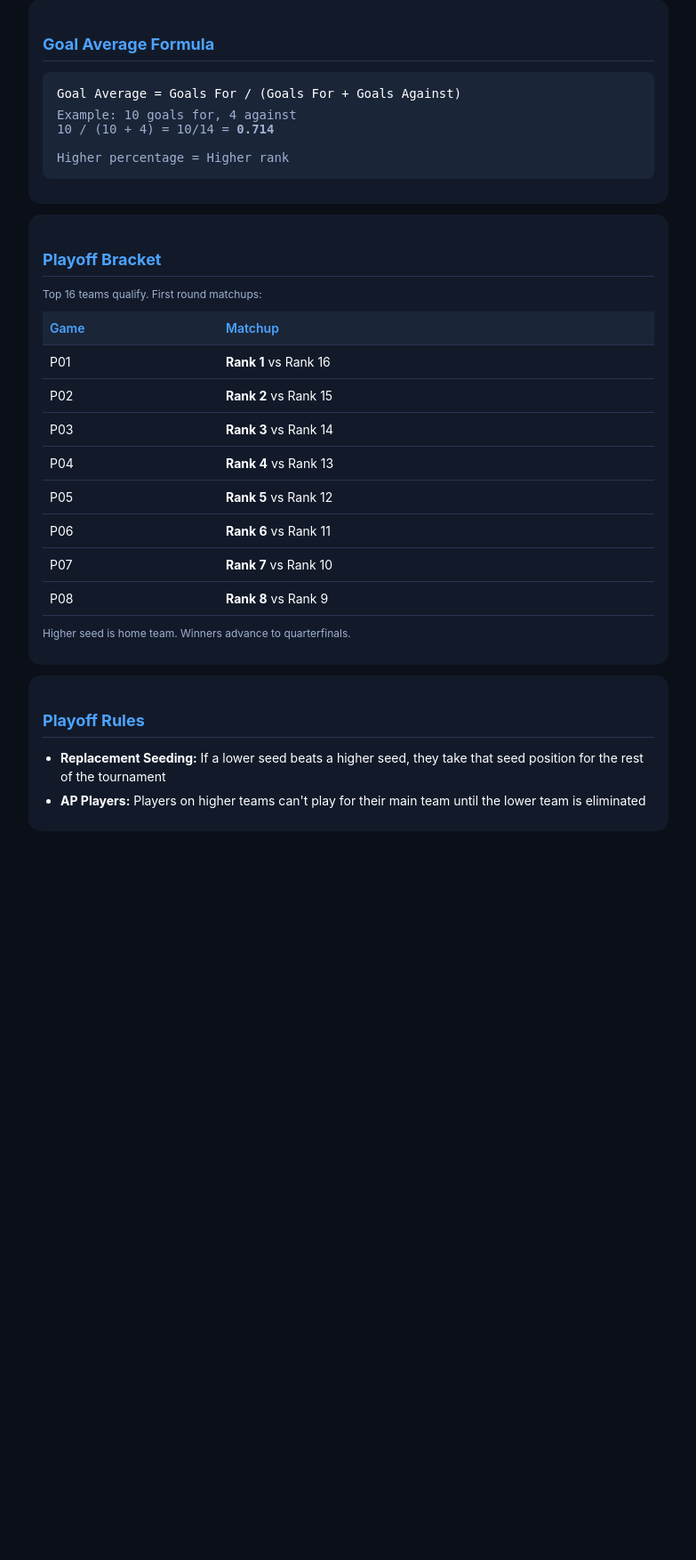
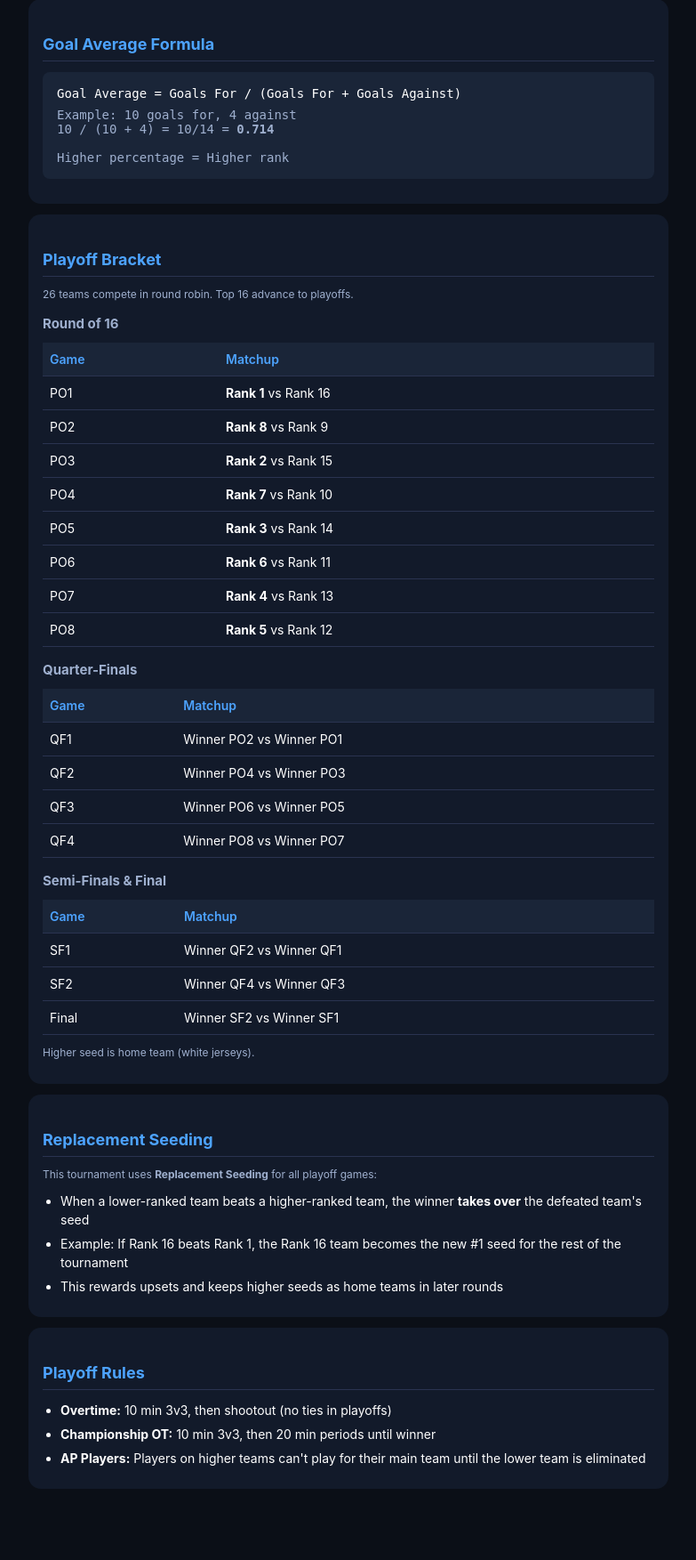
Before and after one commit to Agent4343/IceJam-U15-AAA, a FastAPI app: page /rules in a window 1280 px wide. Shown: the part 2214-3967 px from the top of the page at 89% size, without its empty margins (248-1031 px from the left). Before the commit the page ends 3148 px from the top, so only its background shows below. Run offline with FastAPI, Linux system fonts and the light colour scheme.

Commit message:
Fix playoff bracket matchups and document replacement seeding
- Fix Round of 16 pairings: PO1(1v16), PO2(8v9), PO3(2v15), PO4(7v10),
  PO5(3v14), PO6(6v11), PO7(4v13), PO8(5v12)
- Add replacement seeding documentation (lower seed takes higher seed's
  ranking when winning)
- Update rules.html with correct bracket structure and all playoff rounds
- Document 26 teams in round robin, top 16 advance to playoffs
- Add quarter-finals, semi-finals, and final matchup structure to API

```diff
--- a/app.py
+++ b/app.py
@@ -1139,7 +1139,20 @@ def get_scores(
 
 @app.get("/api/playoff-bracket")
 def playoff_bracket():
-    """Generate playoff bracket based on scraped standings."""
+    """
+    Generate playoff bracket based on scraped standings.
+
+    This tournament uses REPLACEMENT SEEDING:
+    - When a lower-ranked team beats a higher-ranked team, the lower-ranked team
+      takes over the defeated team's seeding position for the rest of the tournament.
+    - Example: If Rank 16 beats Rank 1, the Rank 16 team becomes the new Rank 1 seed.
+
+    Bracket Structure:
+    - Round of 16 (PO1-PO8): Top 16 teams from round robin (26 teams total)
+    - Quarter-Finals (QF1-QF4): Winners re-seeded
+    - Semi-Finals (SF1-SF2): Winners re-seeded
+    - Final: Championship game
+    """
     standings_result = scrape_icejam()
 
     if not standings_result.get("ok") or not standings_result.get("standings"):
@@ -1152,58 +1165,88 @@ def playoff_bracket():
     standings = standings_result["standings"]
     teams_count = len(standings)
 
-    # Standard 16-team bracket (1v16, 2v15, 3v14, etc.)
-    # If fewer than 16 teams, some get byes
-    bracket = []
-    matchup_pairs = [
-        (1, 16, "P01"),
-        (2, 15, "P02"),
-        (3, 14, "P03"),
-        (4, 13, "P04"),
-        (5, 12, "P05"),
-        (6, 11, "P06"),
-        (7, 10, "P07"),
-        (8, 9, "P08"),
+    def get_team(rank):
+        """Get team by rank, return None if rank exceeds available teams."""
+        if rank <= teams_count:
+            team = standings[rank - 1]
+            return {
+                "rank": rank,
+                "team": team["team"],
+                "record": f"{team['w']}-{team['l']}-{team['t']}",
+                "pts": team["pts"]
+            }
+        return None
+
+    # Round of 16 matchups (structured for replacement seeding bracket)
+    # Pairings designed so QF matchups are: PO2vPO1, PO4vPO3, PO6vPO5, PO8vPO7
+    round_of_16 = [
+        {"game": "PO1", "high": 1, "low": 16},
+        {"game": "PO2", "high": 8, "low": 9},
+        {"game": "PO3", "high": 2, "low": 15},
+        {"game": "PO4", "high": 7, "low": 10},
+        {"game": "PO5", "high": 3, "low": 14},
+        {"game": "PO6", "high": 6, "low": 11},
+        {"game": "PO7", "high": 4, "low": 13},
+        {"game": "PO8", "high": 5, "low": 12},
     ]
 
-    for high_seed, low_seed, game_id in matchup_pairs:
-        high_team = standings[high_seed - 1] if high_seed <= teams_count else None
-        low_team = standings[low_seed - 1] if low_seed <= teams_count else None
+    bracket = []
+    for matchup in round_of_16:
+        high_team = get_team(matchup["high"])
+        low_team = get_team(matchup["low"])
 
         if high_team and low_team:
             bracket.append({
-                "game": game_id,
-                "high_seed": {
-                    "rank": high_seed,
-                    "team": high_team["team"],
-                    "record": f"{high_team['w']}-{high_team['l']}-{high_team['t']}",
-                    "pts": high_team["pts"]
-                },
-                "low_seed": {
-                    "rank": low_seed,
-                    "team": low_team["team"],
-                    "record": f"{low_team['w']}-{low_team['l']}-{low_team['t']}",
-                    "pts": low_team["pts"]
-                },
-                "matchup": f"#{high_seed} {high_team['team']} vs #{low_seed} {low_team['team']}"
+                "game": matchup["game"],
+                "round": "Round of 16",
+                "high_seed": high_team,
+                "low_seed": low_team,
+                "matchup": f"#{matchup['high']} {high_team['team']} vs #{matchup['low']} {low_team['team']}",
+                "home_team": high_team["team"],
+                "note": "Higher seed is HOME (white jerseys)"
             })
         elif high_team:
             bracket.append({
-                "game": game_id,
-                "high_seed": {
-                    "rank": high_seed,
-                    "team": high_team["team"],
-                    "record": f"{high_team['w']}-{high_team['l']}-{high_team['t']}",
-                    "pts": high_team["pts"]
-                },
+                "game": matchup["game"],
+                "round": "Round of 16",
+                "high_seed": high_team,
                 "low_seed": None,
-                "matchup": f"#{high_seed} {high_team['team']} - BYE"
+                "matchup": f"#{matchup['high']} {high_team['team']} - BYE",
+                "home_team": high_team["team"],
+                "note": "Advances automatically"
             })
+
+    # Quarter-final structure (winners with replacement seeding)
+    quarter_finals = [
+        {"game": "QF1", "from": ["PO2", "PO1"], "note": "Winner PO2 vs Winner PO1"},
+        {"game": "QF2", "from": ["PO4", "PO3"], "note": "Winner PO4 vs Winner PO3"},
+        {"game": "QF3", "from": ["PO6", "PO5"], "note": "Winner PO6 vs Winner PO5"},
+        {"game": "QF4", "from": ["PO8", "PO7"], "note": "Winner PO8 vs Winner PO7"},
+    ]
+
+    # Semi-final structure
+    semi_finals = [
+        {"game": "SF1", "from": ["QF2", "QF1"], "note": "Winner QF2 vs Winner QF1"},
+        {"game": "SF2", "from": ["QF4", "QF3"], "note": "Winner QF4 vs Winner QF3"},
+    ]
+
+    # Final
+    final = {"game": "Final", "from": ["SF2", "SF1"], "note": "Winner SF2 vs Winner SF1"}
 
     return {
         "ok": True,
         "teams_count": teams_count,
+        "teams_in_playoffs": min(teams_count, 16),
+        "teams_eliminated": max(0, teams_count - 16),
         "bracket": bracket,
+        "quarter_finals": quarter_finals,
+        "semi_finals": semi_finals,
+        "final": final,
+        "replacement_seeding": {
+            "enabled": True,
+            "description": "When a lower seed beats a higher seed, the winner takes over the higher seed's ranking for the remainder of the tournament.",
+            "example": "If Rank 16 beats Rank 1, the Rank 16 team becomes the new #1 seed."
+        },
         "standings_url": STANDINGS_URL
     }
 
--- a/templates/rules.html
+++ b/templates/rules.html
@@ -163,25 +163,52 @@ li { margin:6px 0; font-size:14px; line-height:1.5; }
 
   <div class="card">
     <h2>Playoff Bracket</h2>
-    <p class="small">Top 16 teams qualify. First round matchups:</p>
+    <p class="small">26 teams compete in round robin. Top 16 advance to playoffs.</p>
+    <h3>Round of 16</h3>
     <table>
       <tr><th>Game</th><th>Matchup</th></tr>
-      <tr><td>P01</td><td><b>Rank 1</b> vs Rank 16</td></tr>
-      <tr><td>P02</td><td><b>Rank 2</b> vs Rank 15</td></tr>
-      <tr><td>P03</td><td><b>Rank 3</b> vs Rank 14</td></tr>
-      <tr><td>P04</td><td><b>Rank 4</b> vs Rank 13</td></tr>
-      <tr><td>P05</td><td><b>Rank 5</b> vs Rank 12</td></tr>
-      <tr><td>P06</td><td><b>Rank 6</b> vs Rank 11</td></tr>
-      <tr><td>P07</td><td><b>Rank 7</b> vs Rank 10</td></tr>
-      <tr><td>P08</td><td><b>Rank 8</b> vs Rank 9</td></tr>
+      <tr><td>PO1</td><td><b>Rank 1</b> vs Rank 16</td></tr>
+      <tr><td>PO2</td><td><b>Rank 8</b> vs Rank 9</td></tr>
+      <tr><td>PO3</td><td><b>Rank 2</b> vs Rank 15</td></tr>
+      <tr><td>PO4</td><td><b>Rank 7</b> vs Rank 10</td></tr>
+      <tr><td>PO5</td><td><b>Rank 3</b> vs Rank 14</td></tr>
+      <tr><td>PO6</td><td><b>Rank 6</b> vs Rank 11</td></tr>
+      <tr><td>PO7</td><td><b>Rank 4</b> vs Rank 13</td></tr>
+      <tr><td>PO8</td><td><b>Rank 5</b> vs Rank 12</td></tr>
     </table>
-    <p class="small" style="margin-top:12px;">Higher seed is home team. Winners advance to quarterfinals.</p>
+    <h3>Quarter-Finals</h3>
+    <table>
+      <tr><th>Game</th><th>Matchup</th></tr>
+      <tr><td>QF1</td><td>Winner PO2 vs Winner PO1</td></tr>
+      <tr><td>QF2</td><td>Winner PO4 vs Winner PO3</td></tr>
+      <tr><td>QF3</td><td>Winner PO6 vs Winner PO5</td></tr>
+      <tr><td>QF4</td><td>Winner PO8 vs Winner PO7</td></tr>
+    </table>
+    <h3>Semi-Finals &amp; Final</h3>
+    <table>
+      <tr><th>Game</th><th>Matchup</th></tr>
+      <tr><td>SF1</td><td>Winner QF2 vs Winner QF1</td></tr>
+      <tr><td>SF2</td><td>Winner QF4 vs Winner QF3</td></tr>
+      <tr><td>Final</td><td>Winner SF2 vs Winner SF1</td></tr>
+    </table>
+    <p class="small" style="margin-top:12px;">Higher seed is home team (white jerseys).</p>
+  </div>
+
+  <div class="card">
+    <h2>Replacement Seeding</h2>
+    <p class="small">This tournament uses <b>Replacement Seeding</b> for all playoff games:</p>
+    <ul>
+      <li>When a lower-ranked team beats a higher-ranked team, the winner <b>takes over</b> the defeated team's seed</li>
+      <li>Example: If Rank 16 beats Rank 1, the Rank 16 team becomes the new #1 seed for the rest of the tournament</li>
+      <li>This rewards upsets and keeps higher seeds as home teams in later rounds</li>
+    </ul>
   </div>
 
   <div class="card">
     <h2>Playoff Rules</h2>
     <ul>
-      <li><b>Replacement Seeding:</b> If a lower seed beats a higher seed, they take that seed position for the rest of the tournament</li>
+      <li><b>Overtime:</b> 10 min 3v3, then shootout (no ties in playoffs)</li>
+      <li><b>Championship OT:</b> 10 min 3v3, then 20 min periods until winner</li>
       <li><b>AP Players:</b> Players on higher teams can't play for their main team until the lower team is eliminated</li>
     </ul>
   </div>
```
